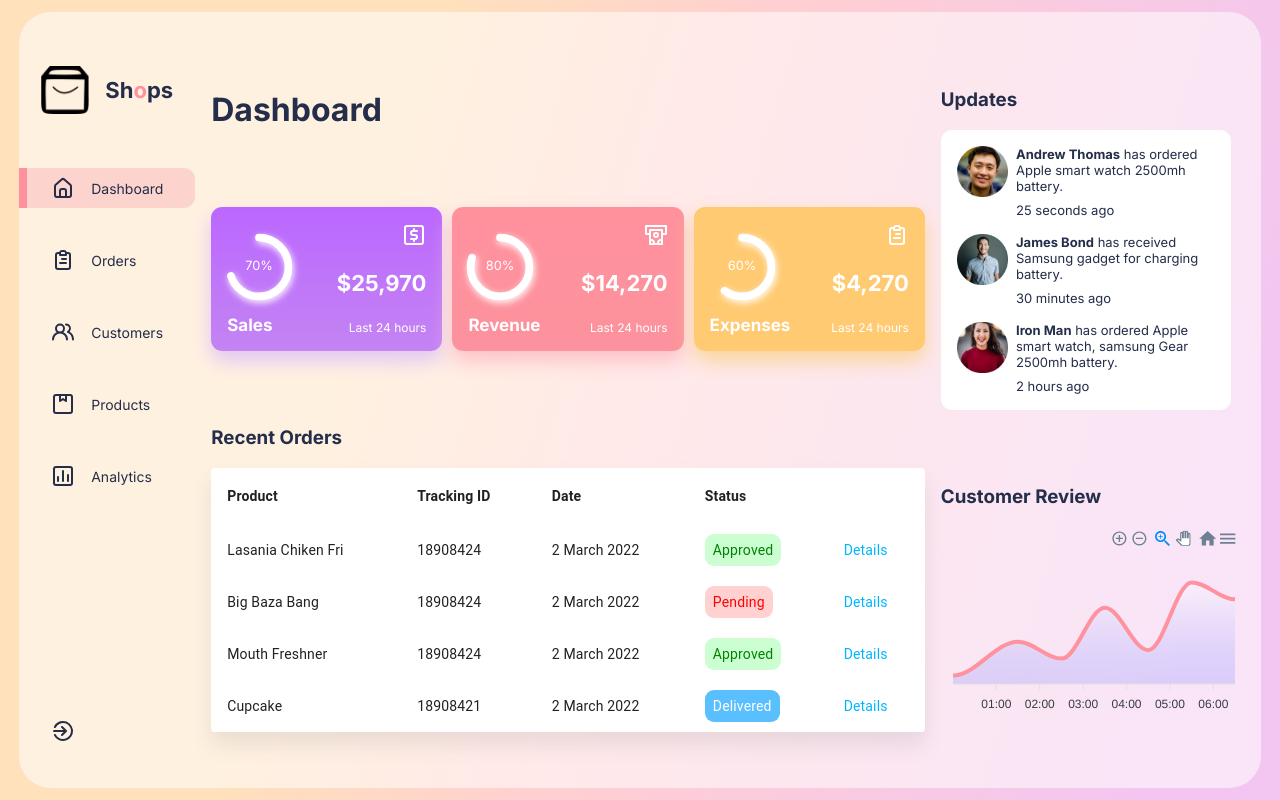
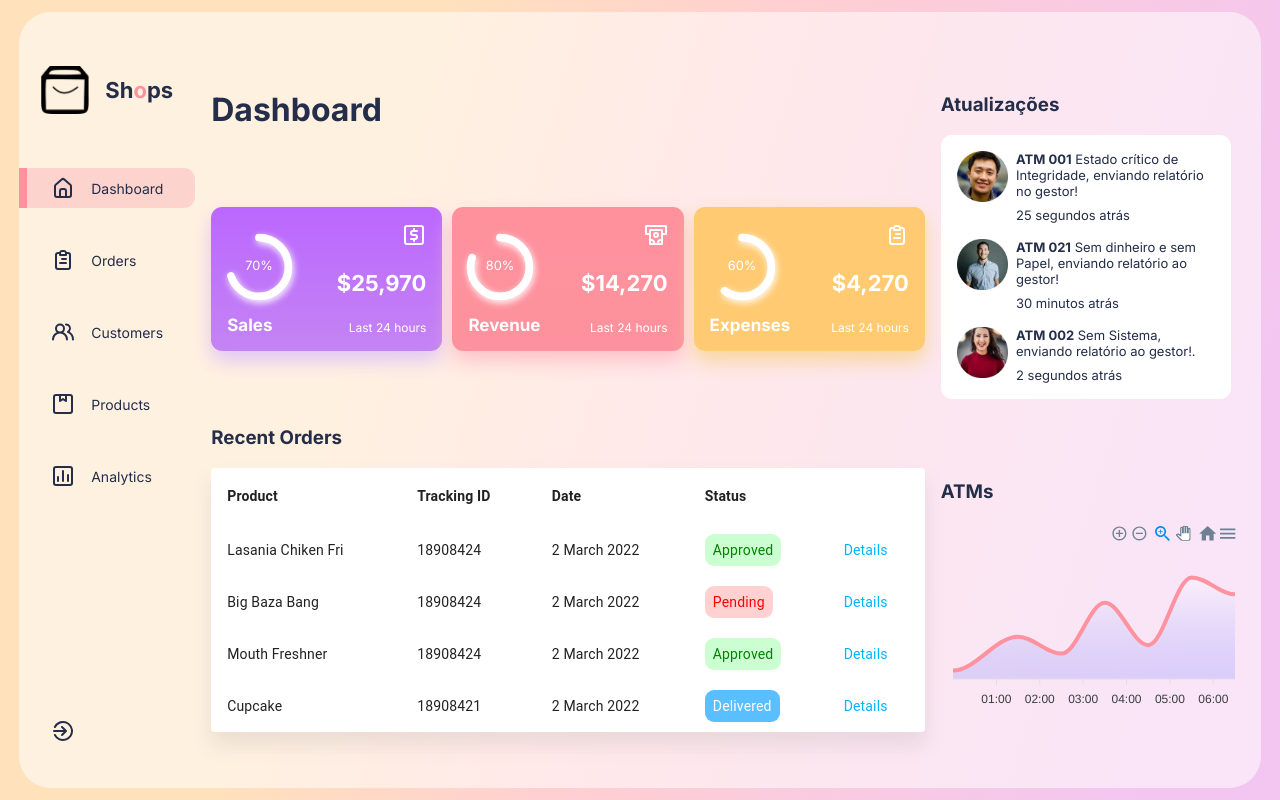
Before and after one commit to ZainRk/React-Admin-Dashboard-public, a React (Create React App) app: page / in a window 1280 px wide. Built offline with nearby package versions, Linux system fonts and the light colour scheme.

Commit message:
Update Data.js and RightSide.jsx

```diff
--- a/src/Data/Data.js
+++ b/src/Data/Data.js
@@ -33,11 +33,11 @@ export const SidebarData = [
   },
   {
     icon: UilPackage,
-    heading: 'Products'
+    heading: "Products",
   },
   {
     icon: UilChart,
-    heading: 'Analytics'
+    heading: "Analytics",
   },
 ];
 
@@ -98,20 +98,20 @@ export const cardsData = [
 export const UpdatesData = [
   {
     img: img1,
-    name: "Andrew Thomas",
-    noti: "has ordered Apple smart watch 2500mh battery.",
-    time: "25 seconds ago",
+    name: "ATM 001",
+    noti: "Estado crítico de Integridade, enviando relatório no gestor!",
+    time: "25 segundos atrás",
   },
   {
     img: img2,
-    name: "James Bond",
-    noti: "has received Samsung gadget for charging battery.",
-    time: "30 minutes ago",
+    name: "ATM 021",
+    noti: "Sem dinheiro e sem Papel, enviando relatório ao gestor!",
+    time: "30 minutos atrás",
   },
   {
     img: img3,
-    name: "Iron Man",
-    noti: "has ordered Apple smart watch, samsung Gear 2500mh battery.",
-    time: "2 hours ago",
+    name: "ATM 002",
+    noti: "Sem Sistema, enviando relatório ao gestor!.",
+    time: "2 segundos atrás",
   },
 ];
--- a/src/components/RigtSide/RightSide.jsx
+++ b/src/components/RigtSide/RightSide.jsx
@@ -7,11 +7,11 @@ const RightSide = () => {
   return (
     <div className="RightSide">
       <div>
-        <h3>Updates</h3>
+        <h3>Atualizações</h3>
         <Updates />
       </div>
       <div>
-        <h3>Customer Review</h3>
+        <h3>ATMs</h3>
         <CustomerReview />
       </div>
     </div>
```
